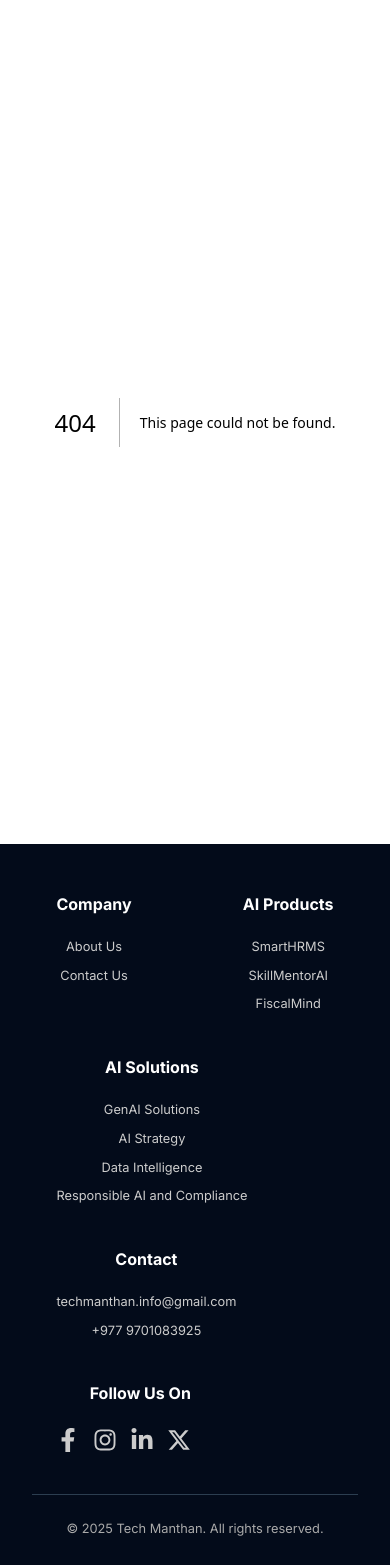
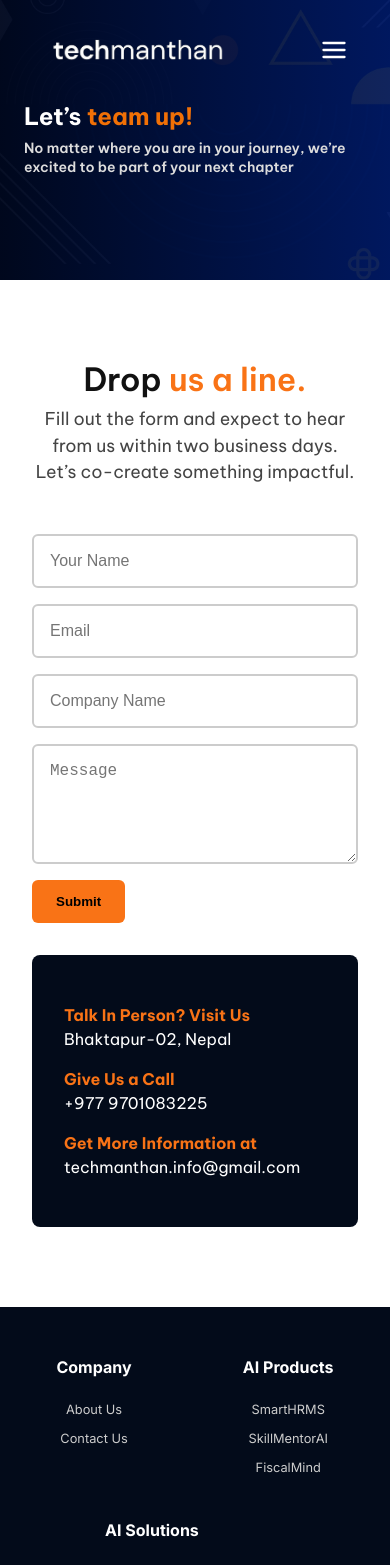
Before and after one commit to TechManthanNP/techmanthan.com.np, a Next.js app in the folder techmanthan-website/: page /contact in a window 390 px wide. Before the commit this address had no page. Shown: the top 1565 px of the page. Built offline with nearby package versions, Linux system fonts and the light colour scheme.

Commit message:
feat: Add responsive hero section of contactUs page

```diff
--- /dev/null
+++ b/techmanthan-website/src/app/contact/page.jsx
@@ -0,0 +1,15 @@
+import DropUsALine from "@/components/contactUsPage/DropUsALine";
+import HeroSection from "@/components/contactUsPage/Hero";
+import Navbar from "@/components/Navbar";
+
+export default function ContactUsPage() {
+  return (
+    <>
+      <Navbar />
+      <main>
+        <HeroSection />
+        <DropUsALine />
+      </main>
+    </>
+  );
+}
--- /dev/null
+++ b/techmanthan-website/src/components/contactUsPage/DropUsALine.jsx
@@ -0,0 +1,41 @@
+"use client";
+
+import { motion } from "framer-motion";
+import "../../styles/components/contactUsPage/_dropUsALine.scss";
+import DropUsForm from "./DropUsForm";
+
+export default function DropUsALine() {
+  return (
+    <section id="contact" className="dropus-section">
+      <motion.div
+        className="header"
+        initial={{ opacity: 0, y: -20 }}
+        whileInView={{ opacity: 1, y: 0 }}
+        transition={{ duration: 0.6 }}
+      >
+        <h2>
+          Drop <span>us a line.</span>
+        </h2>
+        <p>
+          Fill out the form and expect to hear from us within two business days.
+          Let’s co-create something impactful.
+        </p>
+      </motion.div>
+
+      <div className="form-container">
+        {/* Left side → form */}
+        <DropUsForm />
+
+        {/* Right side → info */}
+        <div className="contact-info">
+          <h4>Talk In Person? Visit Us</h4>
+          <p>Bhaktapur-02, Nepal</p>
+          <h4>Give Us a Call</h4>
+          <p>+977 9701083225</p>
+          <h4>Get More Information at</h4>
+          <p>techmanthan.info@gmail.com</p>
+        </div>
+      </div>
+    </section>
+  );
+}
--- /dev/null
+++ b/techmanthan-website/src/components/contactUsPage/DropUsForm.jsx
@@ -0,0 +1,74 @@
+"use client";
+
+import { zodResolver } from "@hookform/resolvers/zod";
+import { motion } from "framer-motion";
+import { useState } from "react";
+import { useForm } from "react-hook-form";
+import { z } from "zod";
+
+const contactSchema = z.object({
+  name: z.string().min(1, "Name is required"),
+  email: z.string().email("Invalid email"),
+  company: z.string().optional(),
+  message: z.string().min(5, "Message must be at least 5 characters"),
+});
+
+export default function DropUsForm() {
+  const [status, setStatus] = useState("");
+
+  const {
+    register,
+    handleSubmit,
+    reset,
+    formState: { errors, isSubmitting },
+  } = useForm({
+    resolver: zodResolver(contactSchema),
+  });
+
+  const onSubmit = async (data) => {
+    setStatus("");
+    try {
+      const res = await fetch("/api/contact", {
+        method: "POST",
+        body: JSON.stringify(data),
+        headers: { "Content-Type": "application/json" },
+      });
+
+      if (res.ok) {
+        setStatus("Message sent successfully!");
+        reset();
+      } else {
+        setStatus("Failed to send message.");
+      }
+    } catch {
+      setStatus("Something went wrong. Please try again later.");
+    }
+  };
+
+  return (
+    <motion.form
+      className="contact-form"
+      onSubmit={handleSubmit(onSubmit)}
+      initial={{ opacity: 0, y: 40 }}
+      whileInView={{ opacity: 1, y: 0 }}
+      transition={{ duration: 0.8 }}
+    >
+      <input placeholder="Your Name" {...register("name")} />
+      {errors.name && <p className="error">{errors.name.message}</p>}
+
+      <input placeholder="Email" {...register("email")} />
+      {errors.email && <p className="error">{errors.email.message}</p>}
+
+      <input placeholder="Company Name" {...register("company")} />
+
+      <textarea placeholder="Message" {...register("message")} />
+      {errors.message && <p className="error">{errors.message.message}</p>}
+
+      <button type="submit" disabled={isSubmitting}>
+        {isSubmitting ? "Submitting..." : "Submit"}
+      </button>
+
+      {status && <p className="status">{status}</p>}
+    </motion.form>
+  );
+}
--- /dev/null
+++ b/techmanthan-website/src/components/contactUsPage/Hero.jsx
@@ -0,0 +1,41 @@
+"use client";
+
+import { motion } from "framer-motion";
+import { useState } from "react";
+import { TypeAnimation } from "react-type-animation";
+import "../../styles/components/contactUsPage/_hero.scss";
+
+export default function HeroSection() {
+  const [showTyping, setShowTyping] = useState(false);
+
+  return (
+    <section className="hero-section">
+      <div className="overlay"></div>
+
+      <motion.div
+        className="hero-content"
+        initial={{ opacity: 0, x: -80 }}
+        animate={{ opacity: 1, x: 0 }}
+        transition={{ duration: 1, ease: "easeOut" }}
+        onAnimationComplete={() => setShowTyping(true)}
+      >
+        <h1>
+          Let’s <span>team up!</span>
+        </h1>
+
+        <div className="typing-wrapper">
+          {showTyping && (
+            <TypeAnimation
+              sequence={[
+                "No matter where you are in your journey, we’re excited to be part of your next chapter",
+              ]}
+              wrapper="p"
+              speed={50}
+              cursor={true}
+            />
+          )}
+        </div>
+      </motion.div>
+    </section>
+  );
+}
--- /dev/null
+++ b/techmanthan-website/src/styles/components/contactUsPage/_dropUsALine.scss
@@ -0,0 +1,104 @@
+@import "../../abstracts/variables";
+
+.dropus-section {
+  background: white;
+  color: #111;
+  padding: 5rem 2rem;
+
+  .header {
+    text-align: center;
+    margin-bottom: 3rem;
+
+    h2 {
+      font-size: 2rem;
+      span {
+        color: #f97316;
+      }
+    }
+
+    p {
+      margin-top: 0.5rem;
+      font-size: 1.1rem;
+      color: #444;
+    }
+  }
+
+  .form-container {
+    display: flex;
+    flex-wrap: wrap;
+    gap: 2rem;
+    justify-content: center;
+
+    .contact-form {
+      flex: 1 1 400px;
+      display: flex;
+      flex-direction: column;
+      gap: 1rem;
+
+      input,
+      textarea {
+        width: 100%;
+        padding: 1rem;
+        border: 2px solid #ccc;
+        border-radius: 6px;
+        font-size: 1rem;
+
+        &:focus {
+          border: 2px solid #f97316;
+          outline: none;
+          box-shadow: 0 0 8px rgba(249, 115, 22, 0.4);
+        }
+      }
+
+      textarea {
+        min-height: 120px;
+        resize: vertical;
+      }
+
+      button {
+        align-self: flex-start;
+        background-color: #f97316;
+        color: black;
+        font-weight: 700;
+        padding: 0.9rem 1.5rem;
+        border-radius: 6px;
+        border: none;
+        cursor: pointer;
+        transition: 0.3s;
+
+        &:hover {
+          background: transparent;
+          border: 2px solid black;
+          color: black;
+        }
+      }
+
+      .error {
+        color: red;
+        font-size: 0.9rem;
+      }
+
+      .status {
+        margin-top: 0.5rem;
+        font-size: 1rem;
+      }
+    }
+
+    .contact-info {
+      flex: 1 1 300px;
+      background: #030b1a;
+      color: white;
+      border-radius: 8px;
+      padding: 2rem;
+
+      h4 {
+        color: #f97316;
+        margin-top: 1rem;
+      }
+
+      p {
+        margin-bottom: 1rem;
+      }
+    }
+  }
+}
--- /dev/null
+++ b/techmanthan-website/src/styles/components/contactUsPage/_hero.scss
@@ -0,0 +1,128 @@
+@import "../../abstracts/functions";
+
+.hero-section {
+  position: relative;
+  background: url("/images/contactHero.png") no-repeat center top / cover;
+  color: white;
+  height: 280px;
+  padding: 0;
+  overflow: hidden;
+
+  .overlay {
+    position: absolute;
+    top: 0;
+    left: 0;
+    width: 100%;
+    height: 100%;
+    background: linear-gradient(89.07deg, #000820 0.85%, #002186 131.51%);
+    opacity: 0.85;
+    z-index: 1;
+  }
+
+  .hero-content {
+    position: relative;
+    z-index: 2;
+    max-width: 100%;
+    height: 100%;
+    display: flex;
+    flex-direction: column;
+    justify-content: center;
+    padding-left: 1.5rem;
+
+    h1 {
+      font-size: px-to-rem(24);
+      font-weight: 700;
+
+      span {
+        color: #f17006;
+      }
+    }
+
+    .typing-wrapper {
+      margin-top: 0.5rem;
+      max-height: 100px;
+      overflow-y: auto;
+
+      p {
+        font-size: px-to-rem(14);
+        color: #ddd;
+        margin: 0;
+        font-weight: 600;
+        line-height: 1.4;
+      }
+    }
+  }
+}
+
+@media screen and (min-width: 481px) {
+  .hero-section {
+    height: 320px;
+
+    .hero-content {
+      padding-left: 2rem;
+
+      h1 {
+        font-size: px-to-rem(28);
+      }
+
+      .typing-wrapper p {
+        font-size: px-to-rem(16);
+      }
+    }
+  }
+}
+
+@media screen and (min-width: 769px) {
+  .hero-section {
+    height: 360px;
+
+    .hero-content {
+      padding-left: 3rem;
+
+      h1 {
+        font-size: px-to-rem(32);
+      }
+
+      .typing-wrapper p {
+        font-size: px-to-rem(18);
+      }
+    }
+  }
+}
+
+@media screen and (min-width: 993px) {
+  .hero-section {
+    height: 400px;
+
+    .hero-content {
+      padding-left: 5rem;
+
+      h1 {
+        font-size: px-to-rem(36);
+      }
+
+      .typing-wrapper p {
+        font-size: px-to-rem(20);
+      }
+    }
+  }
+}
+
+@media screen and (min-width: 1440px) {
+  .hero-section {
+    height: 457px;
+
+    .hero-content {
+      max-width: 710px;
+      padding-left: 7.5rem;
+
+      h1 {
+        font-size: px-to-rem(42);
+      }
+
+      .typing-wrapper p {
+        font-size: px-to-rem(24);
+      }
+    }
+  }
+}
```
Also changed, not shown: techmanthan-website/public/images/contactHero.png (added).
